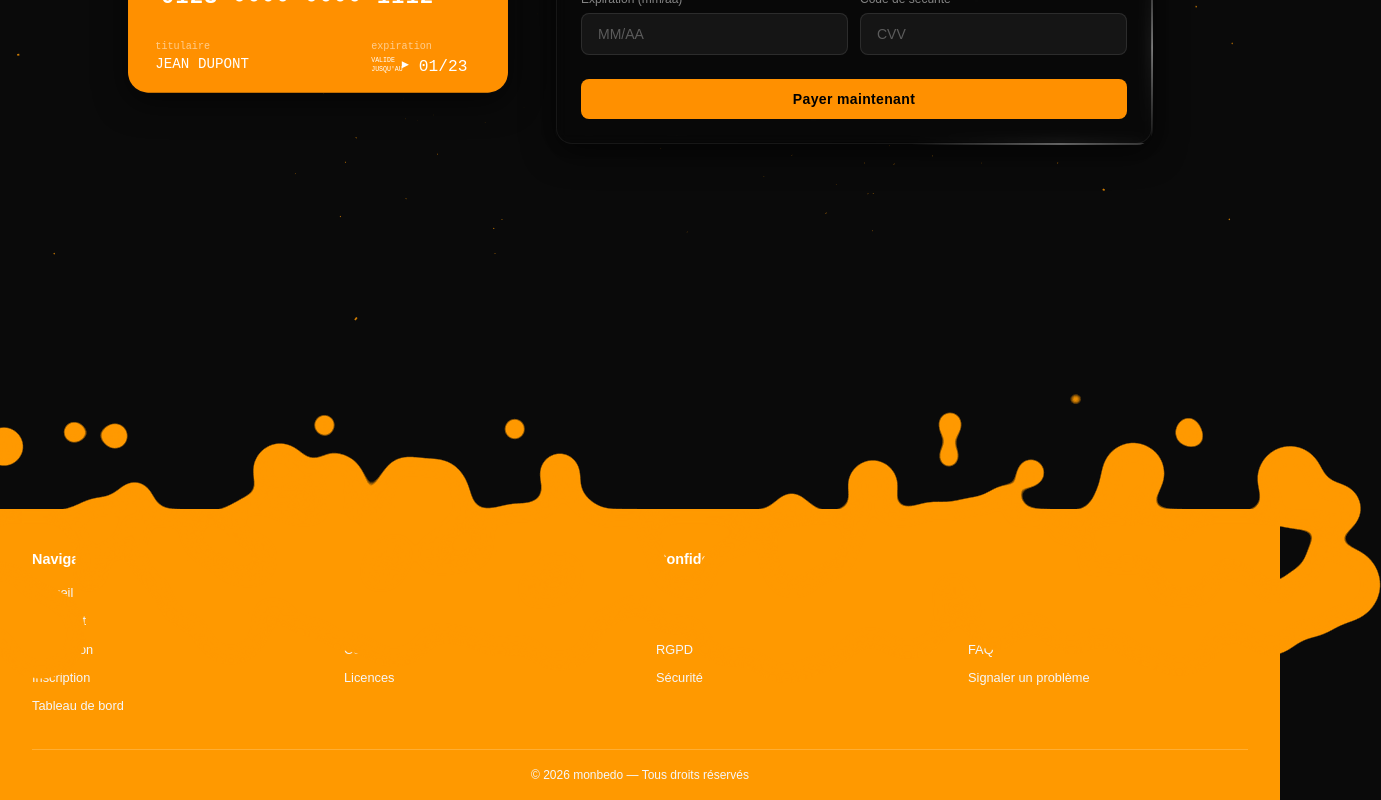
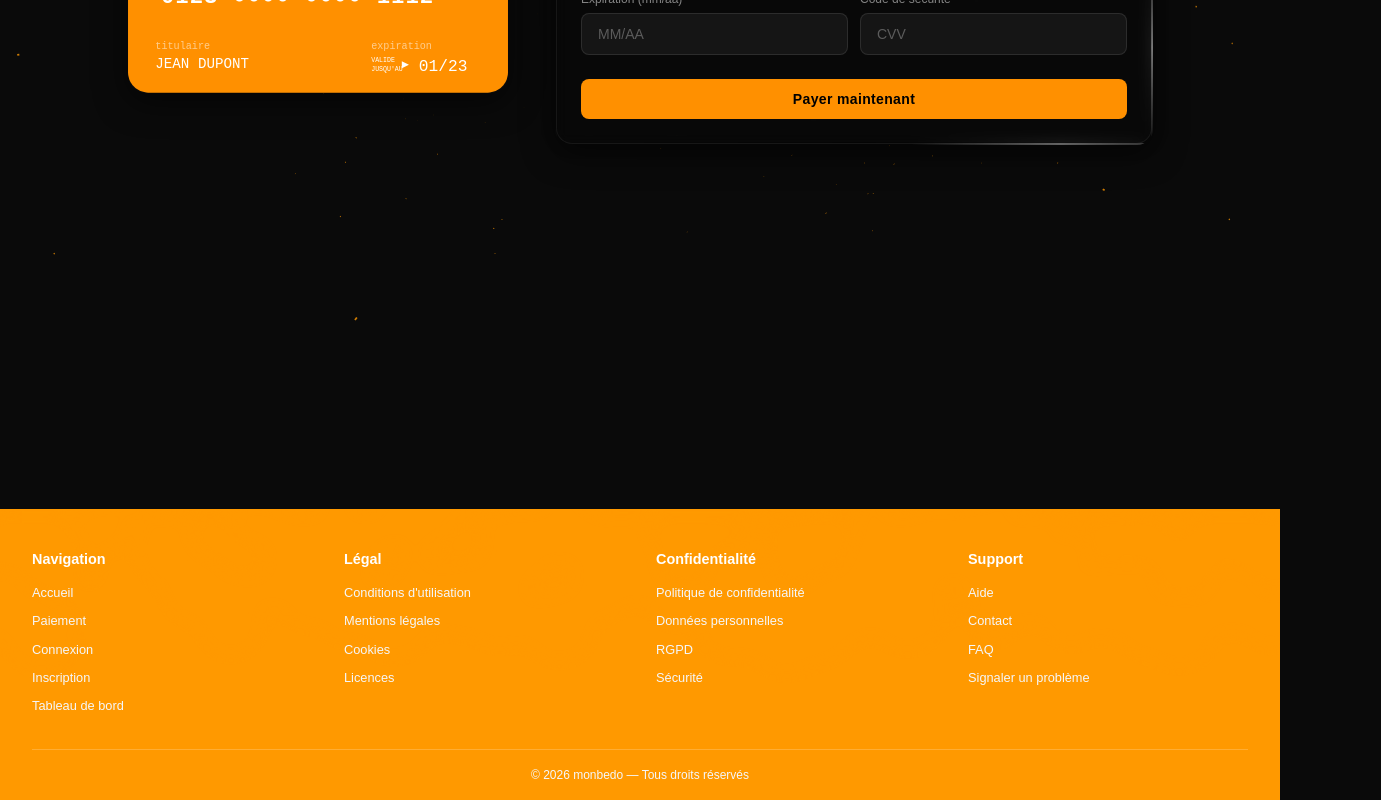
Before and after one commit to nxtex/nextjs-playground, a Next.js app: page /payment in a window 1280 px wide. Shown: the part 451-1251 px from the top of the page, 1381 px wide, since content can reach past the window. Built offline with nearby package versions, Linux system fonts and the light colour scheme; grey boxes are pictures that could not be loaded.

Commit message:
fix: bring links above bubbles via z-index isolation

```diff
--- a/components/BubbleFooter.tsx
+++ b/components/BubbleFooter.tsx
@@ -66,7 +66,14 @@ export default function BubbleFooter() {
           0%   { bottom: -4rem; }
           100% { bottom: var(--distance, 10rem); }
         }
-        .bubble-footer-bubbles {
+        .bubble-layer {
+          position: absolute;
+          inset: 0;
+          z-index: 0;
+          pointer-events: none;
+          overflow: hidden;
+        }
+        .bubble-strip {
           position: absolute;
           top: 0; left: 0; right: 0;
           height: 1rem;
@@ -93,12 +100,12 @@ export default function BubbleFooter() {
           position: 'relative',
           zIndex: 1,
           marginTop: '10rem',
-          display: 'flex',
-          flexDirection: 'column',
+          background: '#ff9900',
         }}
       >
-        {/* Bubbles */}
-        <div className="bubble-footer-bubbles">
+        {/* Bubbles — z-index 0, derrière tout */}
+        <div className="bubble-layer">
+          <div className="bubble-strip">
             {bubbles.map((b, i) => (
               <div
                 key={i}
@@ -113,11 +120,13 @@ export default function BubbleFooter() {
               />
             ))}
           </div>
+        </div>
 
-        {/* Main content */}
+        {/* Contenu — z-index 1, toujours au-dessus */}
         <div
           style={{
-            background: '#ff9900',
+            position: 'relative',
+            zIndex: 1,
             padding: '2.5rem 2rem 1rem',
             display: 'flex',
             flexDirection: 'column',
```
Lines whose indentation alone changed are shown as unchanged.
